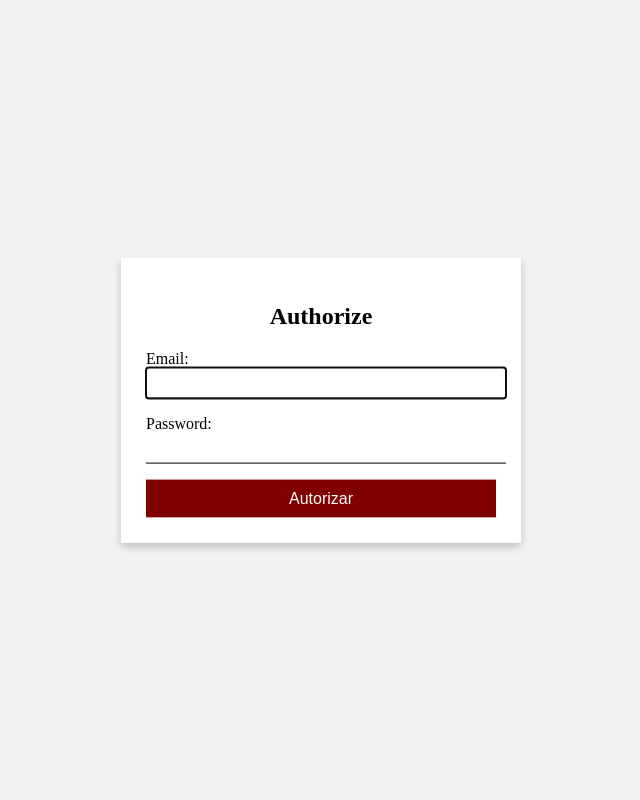
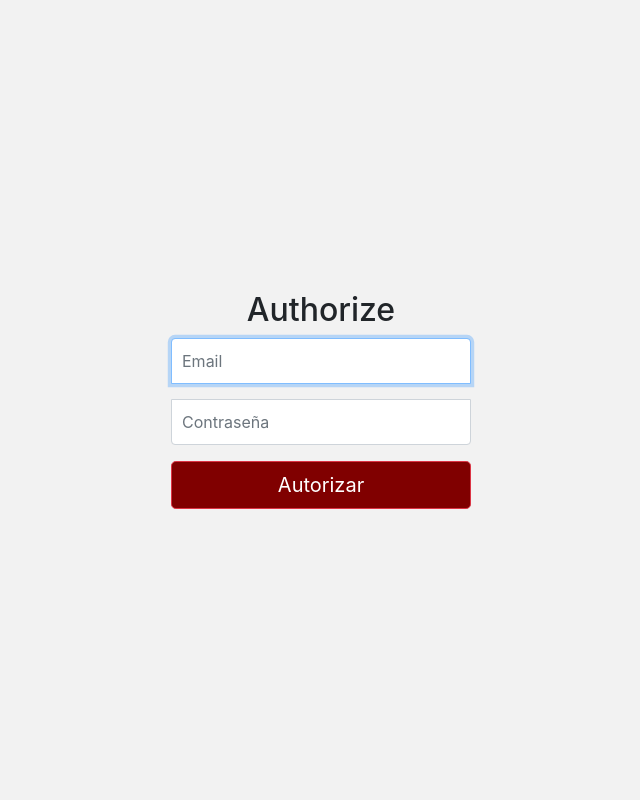
Before and after one commit to Fonmon/Fondo-API, a Django app: page /api/authorize/ in a window 1280 px wide. Shown: the whole page, without its empty margins (319-959 px from the left). Run offline with Django 3.2, Linux system fonts and the light colour scheme; some libraries are stand-ins or nearby versions.

Commit message:
#28. Bootstrap was added to templates and authorize page to render a better user experience

```diff
--- /dev/null
+++ b/fondo_api/static/style.css
@@ -0,0 +1,68 @@
+html,
+body {
+    height: 100%;
+}
+
+body {
+    display: -ms-flexbox;
+    display: flex;
+    -ms-flex-align: center;
+    align-items: center;
+    padding-top: 40px;
+    padding-bottom: 40px;
+    background-color: #F2F2F2 !important
+}
+
+button {
+    background-color: #800000 !important; /* Red */
+}
+
+button:disabled {
+    cursor: progress;
+}
+
+.container {
+    width: 100%;
+    max-width: 330px;
+    padding: 15px;
+    margin: auto;
+    position: relative;
+    height: auto;
+    font-size: 16px;
+    font-weight: 400;
+}
+
+.form {
+    width: 100%;
+    max-width: 330px;
+    padding: 15px;
+    margin: auto;
+}
+.form {
+    font-weight: 400;
+}
+.form .form-control {
+    position: relative;
+    box-sizing: border-box;
+    height: auto;
+    padding: 10px;
+    font-size: 16px;
+}
+.form .form-control:focus {
+    z-index: 2;
+}
+.form input[type="email"] {
+    margin-bottom: -1px;
+    border-bottom-right-radius: 0;
+    border-bottom-left-radius: 0;
+}
+.form input[type="password"] {
+    margin-bottom: 10px;
+    border-top-left-radius: 0;
+    border-top-right-radius: 0;
+}
+
+.banner {
+    max-width: 550px;
+    min-width: 300px;
+}
--- a/fondo_api/templates/auth/authorize.html
+++ b/fondo_api/templates/auth/authorize.html
@@ -1,86 +1,39 @@
 <!DOCTYPE html>
 <html>
+
 <head>
 	<title>Fondo Montañez</title>
-    <style>
-    	body{
-    		background-color: #F2F2F2;
-    	}
-    	.card {
-    		/* Add shadows to create the "card" effect */
-		    box-shadow: 0 4px 8px 0 rgba(0,0,0,0.2);
-		    transition: 0.3s;
-		    position: fixed;
-			top: 50%;
-			left: 50%;
-			/* bring your own prefixes */
-			transform: translate(-50%, -50%);
-			width: 400px;
-		}
-
-		/* Add some padding inside the card container */
-		.container {
-		    padding: 25px 25px 25px 25px;
-		    background-color: white;
-		}
-
-		input{
-			width: 100%;
-			height: 20px;
-			border: none;
-			border-bottom: 1px solid black;
-			padding:5px;
-		}
-
-		button{
-			background-color: #800000; /* Red */
-		    border: none;
-		    color: white;
-		    padding: 10px 32px;
-		    text-align: center;
-		    text-decoration: none;
-		    display: inline-block;
-		    font-size: 16px;
-		    width: 100%;
-		}
-
-		button:hover{
-			cursor: pointer;
-		}
-
-		button:disabled{
-			background-color: gray;
-			cursor: progress;
-		}
-
-		.banner{
-		    width: 550px;
-		    margin-top: 10px;
-		}
-	</style>
+	<meta name="viewport" content="width=device-width, initial-scale=1, shrink-to-fit=no">
+	{% load static %}
+	<link rel="stylesheet" type="text/css" href="{% static "style.css" %}">
+	<link rel="stylesheet" href="https://stackpath.bootstrapcdn.com/bootstrap/4.2.1/css/bootstrap.min.css" integrity="sha384-GJzZqFGwb1QTTN6wy59ffF1BuGJpLSa9DkKMp0DgiMDm4iYMj70gZWKYbI706tWS" crossorigin="anonymous">
 	<script>
 		function onSubmit(){
 			document.getElementById('submit_button').disabled = true
 		}
 	</script>
 </head>
+
 <body>
 	{% block content %}
-		<div class="card">
 		<div class="container">
+			<form onsubmit="onSubmit()" method="post" class="form">
 				<center><h2>Authorize</h2></center>
 				{% if request.GET.q %}
-                    <div>
-                        <label style="color:red;">Credenciales incorrectas</label>
+					<div class="alert alert-danger">Credenciales incorrectas</div>
+				{% endif %}
+
+				{% csrf_token %}
+				<div class="form-group">
+					<input type="email" class="form-control" id="id_username" name="username" autofocus required placeholder="Email">
 				</div>
-                {% endif %}
-				<form onsubmit="onSubmit()" method="post">
-					{% csrf_token %}
-					{{ form.as_p }}
-					<button id="submit_button" type="submit">Autorizar</button>
+				<div class="form-group">
+					<input type="password" class="form-control" id="id_password" name="password" required placeholder="Contraseña">
+				</div>
+				<button class="btn btn-danger btn-lg btn-block" id="submit_button" type="submit">Autorizar</button>
 			</form>
-			</div>
 		</div>
 	{% endblock %}
 </body>
+
 </html>
--- a/fondo_api/views/auth_view.py
+++ b/fondo_api/views/auth_view.py
@@ -19,7 +19,6 @@ class AuthView(APIView):
         context = {
             'form': form
         }
-        form.fields['username'].label = "Email"
         return TemplateResponse(request, 'auth/authorize.html', context)
 
     def post(self,request):
```
Also changed, not shown: fondo_api/templates/registration/password_reset_complete.html (+9 -53 lines), fondo_api/templates/registration/password_reset_confirm.html (+34 -62 lines), fondo_api/templates/registration/password_reset_done.html (+9 -25 lines), fondo_api/templates/registration/password_reset_form.html (+20 -67 lines), fondo_api/static/banner.png (added). Lines whose indentation alone changed are shown as unchanged.
